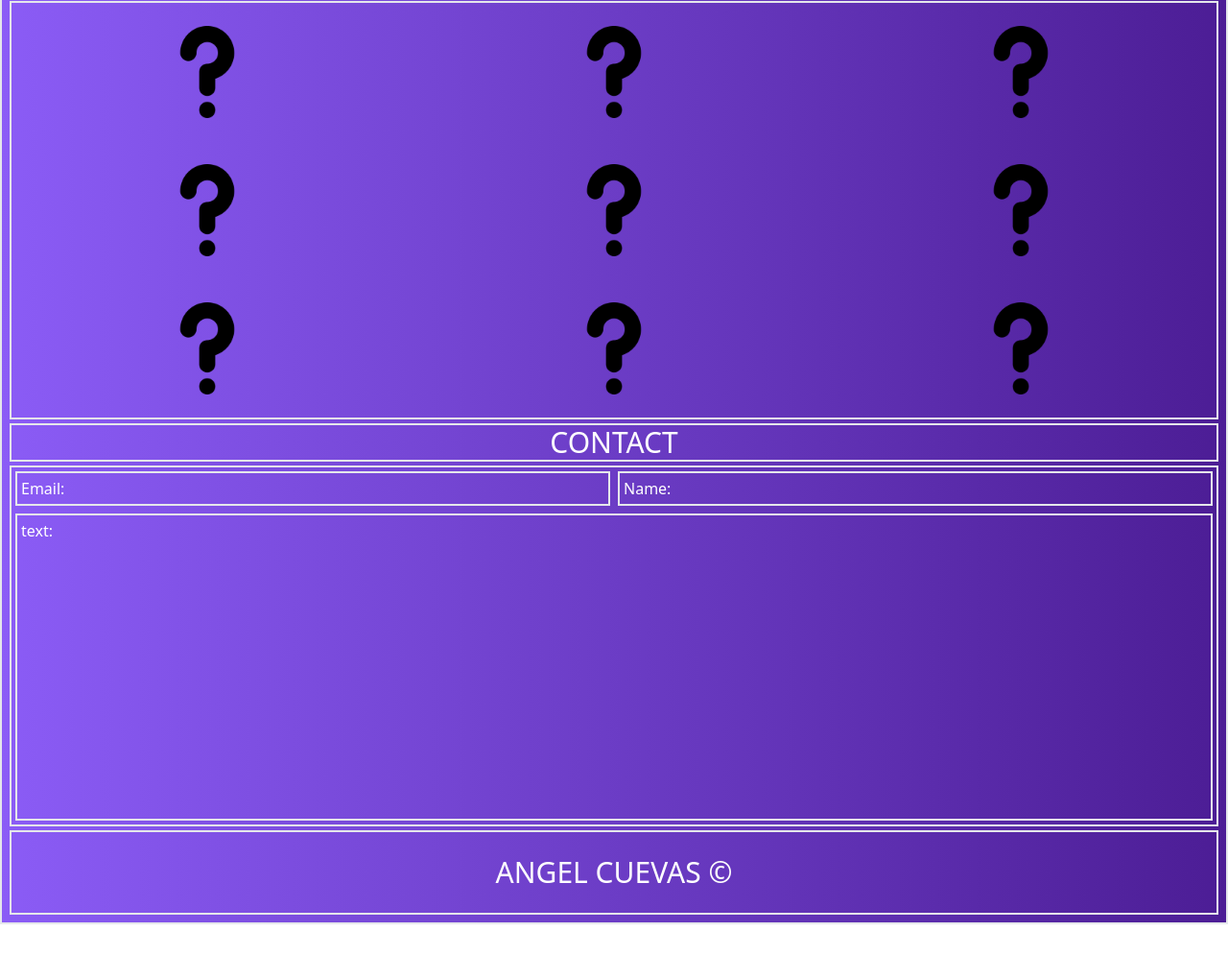
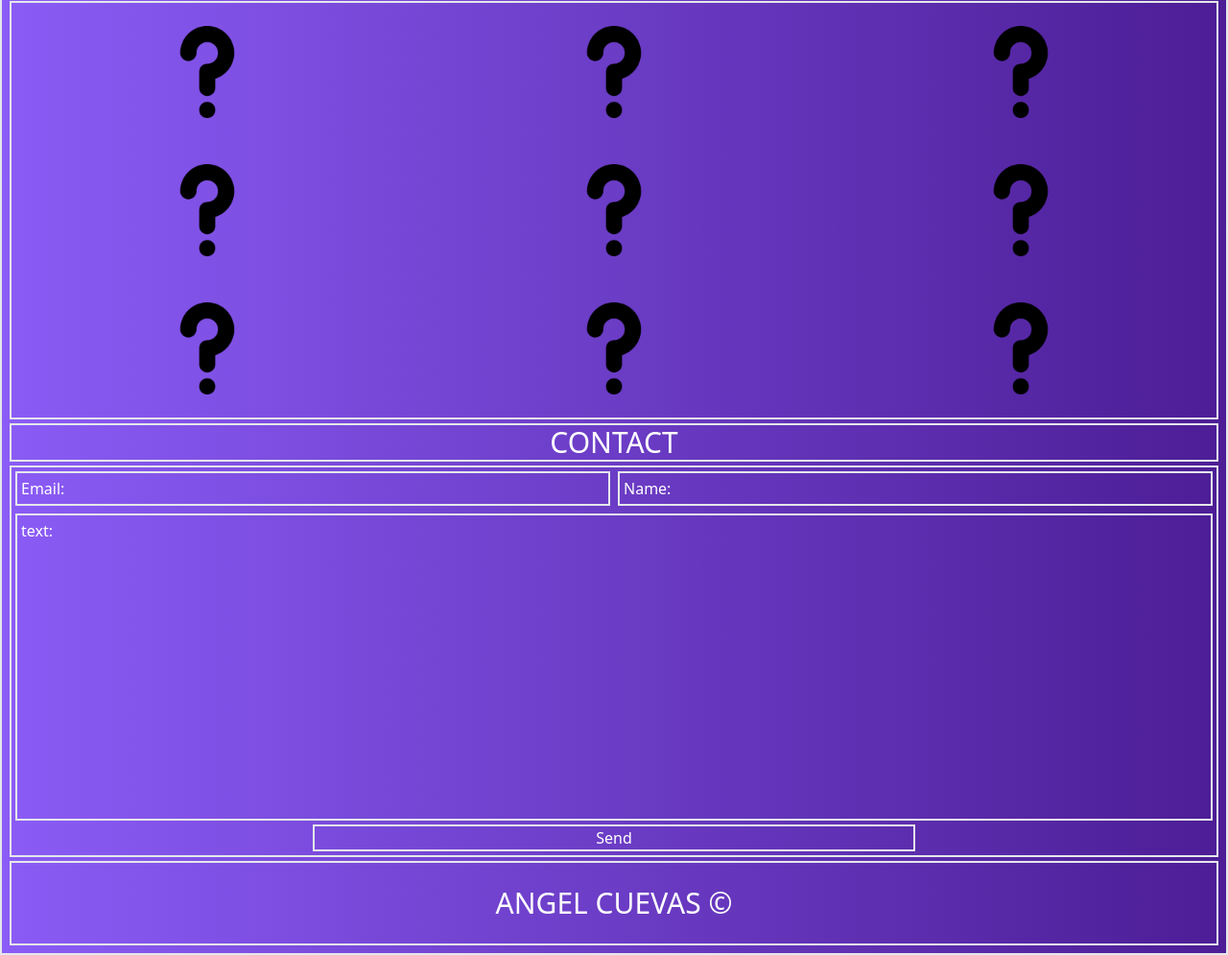
Before and after one commit to MrApolo/Portafoliov2, a plain HTML site: page index.html in a window 1280 px wide. Shown: the part 625-1620 px from the top of the page at 96% size. Before the commit the page ends 1588 px from the top, so only its background shows below. Drawn offline with nearby package versions, Linux system fonts and the light colour scheme.

Commit message:
second commit

```diff
--- a/index.html
+++ b/index.html
@@ -86,13 +86,16 @@
         </div>
        </section>
        <p class="uppercase text-center text-3xl text-white border-2 m-1">Contact</p>
-       <section id="contact" class="flex justify-center flex-col border-2 m-1">
-        <div class="flex justify-center">
-          <input autocomplete="off" class="m-1 w-full bg-transparent border-2 p-1 outline-purple-900 placeholder:text-white text-white" placeholder="Email:" type="email" name="email" id="email">
-          <input autocomplete="off" class="m-1 w-full bg-transparent border-2 p-1 outline-purple-900 placeholder:text-white text-white" placeholder="Name:" type="text" name="name" id="name">
-        </div>
-        <textarea placeholder="text:" class="m-1 p-1 h-80	resize-none	bg-transparent border-2 outline-purple-900 placeholder:text-white text-white"name="" id=""></textarea>
-       </section>
+        <form action="post" id="contact" class="flex justify-center flex-col border-2 m-1">
+          <div class="flex justify-center">
+            <input autocomplete="off" class="m-1 w-full bg-transparent border-2 p-1 outline-purple-900 placeholder:text-white text-white" placeholder="Email:" type="email" name="email" id="email">
+            <input autocomplete="off" class="m-1 w-full bg-transparent border-2 p-1 outline-purple-900 placeholder:text-white text-white" placeholder="Name:" type="text" name="name" id="name">
+          </div>
+          <textarea placeholder="text:" class="m-1 p-1 h-80	resize-none bg-transparent border-2 outline-purple-900 placeholder:text-white text-white"name="" id=""></textarea>
+          <div class="boton text-center">
+            <button type="submit" class="border-2 w-2/4	text-white mb-1 hover:bg-violet-900 duration-300">Send</button>
+          </div>
+        </form>
     </main>
     <footer class="border-2 m-1 p-6">
       <p class="uppercase text-center text-3xl text-white">Angel Cuevas &copy;</p>
```
